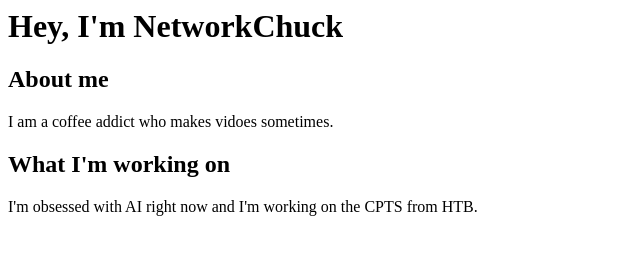
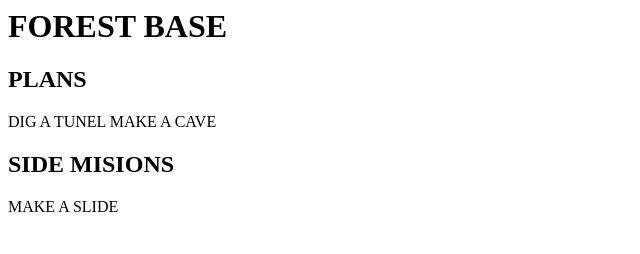
Before and after one commit to noacamber2/noa-website, a plain HTML site: page index.html in a window 1280 px wide. Shown: the whole page, without its empty margins (0-640 px from the left). Drawn offline with Linux system fonts and the light colour scheme.

Commit message:
index.html

```diff
--- a/index.html
+++ b/index.html
@@ -1,16 +1,17 @@
 
 <html>
     <h1>
-        Hey, I'm NetworkChuck
+        FOREST BASE
     </h1>
     <body>
-        <h2>About me</h2>
+        <h2>PLANS</h2>
         <p>
-            I am a coffee addict who makes vidoes sometimes.
+            DIG A TUNEL
+            MAKE A CAVE
         </p>
-        <h2>What I'm working on</h2>
+        <h2>SIDE MISIONS</h2>
         <p>
-            I'm obsessed with AI right now and I'm working on the CPTS from HTB.
+            MAKE A SLIDE
         </p>
     </body>
 </html>
```
